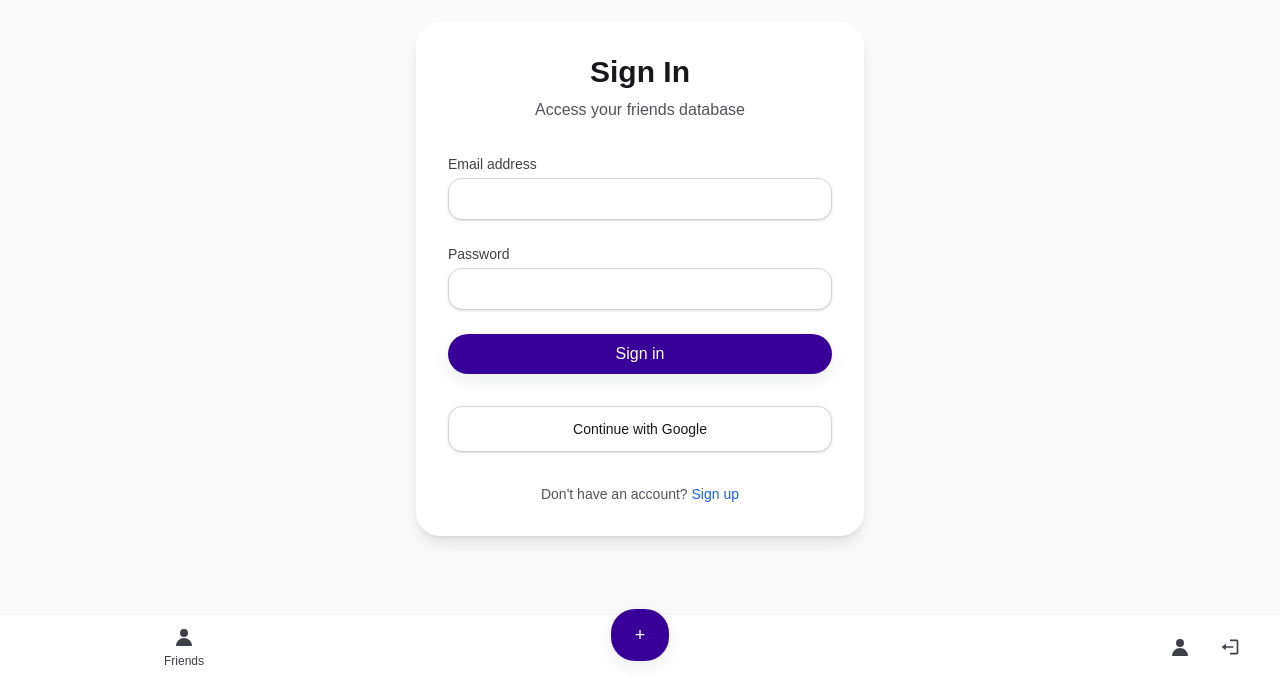
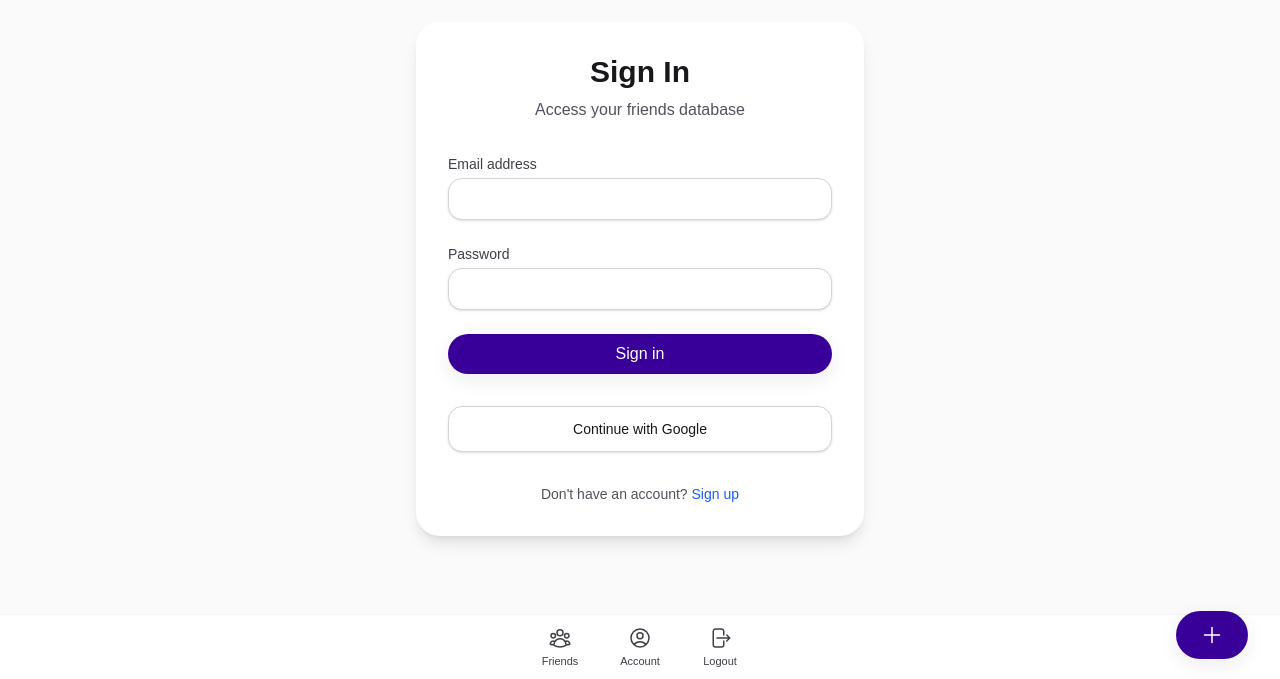
Before and after one commit to MareliBasson/oremi-mvp, a Next.js app: page /auth/login in a window 1280 px wide. Shown: the part 121-800 px from the top of the page. Built offline with nearby package versions, Linux system fonts and the light colour scheme; no server answers.

Commit message:
Clean up bottom nav buttons

```diff
--- a/components/BottomNav.tsx
+++ b/components/BottomNav.tsx
@@ -3,7 +3,14 @@
 import { useRouter } from 'next/navigation'
 import UserMenu from './UserMenu'
 import Button from './Button'
+import IconButton from './IconButton'
 import { useAuth } from '@/contexts/AuthContext'
+import {
+	UserGroupIcon,
+	PlusIcon,
+	ArrowRightOnRectangleIcon,
+} from '@heroicons/react/24/outline'
+import { UserCircleIcon } from '@heroicons/react/24/outline'
 
 export default function BottomNav() {
 	const router = useRouter()
@@ -24,31 +31,51 @@ export default function BottomNav() {
 			style={{ paddingBottom: 'env(safe-area-inset-bottom)' }}
 		>
 			<div className='max-w-7xl mx-auto px-4 sm:px-6 lg:px-8'>
-				<nav className='flex items-center justify-between h-16 relative'>
-					<button
-						type='button'
+				<nav className='flex items-center justify-center h-16 relative'>
+					<IconButton
 						onClick={(e) => {
 							e.preventDefault()
 							e.stopPropagation()
 							void router.push('/friends')
 						}}
-						className='w-1/4 flex flex-col items-center text-xs text-zinc-700 dark:text-zinc-300'
-						aria-label='Friends'
-					>
-						<svg
-							xmlns='http://www.w3.org/2000/svg'
-							viewBox='0 0 24 24'
-							className='w-6 h-6 mb-1'
-						>
-							<path
-								fill='currentColor'
-								d='M12 12a4 4 0 1 0 0-8 4 4 0 0 0 0 8zm-8 9a8 8 0 0 1 16 0H4z'
+						icon={
+							<UserGroupIcon
+								className='w-full h-full text-zinc-700 dark:text-zinc-300'
+								aria-hidden='true'
 							/>
-						</svg>
-						<span>Friends</span>
-					</button>
+						}
+						label='Friends'
+					/>
+					<IconButton
+						onClick={(e) => {
+							e.preventDefault()
+							e.stopPropagation()
+							void router.push('/settings')
+						}}
+						icon={
+							<UserCircleIcon
+								className='w-full h-full text-zinc-700 dark:text-zinc-300'
+								aria-hidden='true'
+							/>
+						}
+						label='Account'
+					/>
+					<IconButton
+						onClick={(e) => {
+							e.preventDefault()
+							e.stopPropagation()
+							void handleLogout()
+						}}
+						icon={
+							<ArrowRightOnRectangleIcon
+								className='w-full h-full text-zinc-700 dark:text-zinc-300'
+								aria-hidden='true'
+							/>
+						}
+						label='Logout'
+					/>
 
-					<div className='absolute left-0 right-0 flex justify-center -mt-6 pointer-events-none'>
+					<div className='absolute left-0 right-0 flex justify-end -mt-6 pointer-events-none'>
 						<div className='pointer-events-auto'>
 							<Button
 								onClick={(e) => {
@@ -58,34 +85,12 @@ export default function BottomNav() {
 								size='lg'
 								className='rounded-full'
 							>
-								+
+								<PlusIcon
+									className='w-6 h-6'
+									aria-hidden='true'
+								/>
 							</Button>
 						</div>
-					</div>
-
-					<div className='w-1/4 flex items-center justify-end gap-3'>
-						<UserMenu />
-						<button
-							type='button'
-							onClick={(e) => {
-								e.preventDefault()
-								e.stopPropagation()
-								void handleLogout()
-							}}
-							className='p-2 rounded-full hover:bg-zinc-100 dark:hover:bg-zinc-800 focus:outline-none'
-							title='Logout'
-							aria-label='Logout'
-						>
-							<svg
-								xmlns='http://www.w3.org/2000/svg'
-								viewBox='0 0 24 24'
-								fill='currentColor'
-								className='w-5 h-5 text-zinc-700 dark:text-zinc-300'
-							>
-								<path d='M16 13v-2H7V8l-5 4 5 4v-3z' />
-								<path d='M20 3h-8v2h8v14h-8v2h8a2 2 0 0 0 2-2V5a2 2 0 0 0-2-2z' />
-							</svg>
-						</button>
 					</div>
 				</nav>
 			</div>
--- /dev/null
+++ b/components/IconButton.tsx
@@ -0,0 +1,25 @@
+'use client'
+
+import React from 'react'
+
+type IconButtonProps = React.ButtonHTMLAttributes<HTMLButtonElement> & {
+	icon: React.ReactNode
+	label?: string
+}
+
+export default function IconButton({
+	icon,
+	label,
+	className = '',
+	...rest
+}: IconButtonProps) {
+	return (
+		<button
+			{...rest}
+			className={`w-20 flex flex-col items-center text-xs text-zinc-700 dark:text-zinc-300 ${className}`}
+		>
+			<span className='w-6 h-6 mb-1'>{icon}</span>
+			{label ? <span className='text-[11px]'>{label}</span> : null}
+		</button>
+	)
+}
--- a/components/UserMenu.tsx
+++ b/components/UserMenu.tsx
@@ -1,36 +1,25 @@
 'use client'
 
 import { useRouter } from 'next/navigation'
+import { UserCircleIcon } from '@heroicons/react/24/outline'
 
 export default function UserMenu() {
 	const router = useRouter()
 
 	return (
-		<div>
-			<button
-				type='button'
+		<IconButton
 			onClick={(e) => {
 				e.preventDefault()
 				e.stopPropagation()
 				void router.push('/settings')
 			}}
-				className='p-2 rounded-full hover:bg-zinc-100 dark:hover:bg-zinc-800 focus:outline-none'
-				title='User preferences'
-				aria-label='User preferences'
-			>
-				<svg
-					xmlns='http://www.w3.org/2000/svg'
-					viewBox='0 0 24 24'
-					fill='currentColor'
-					className='w-6 h-6 text-zinc-700 dark:text-zinc-300'
-				>
-					<path
-						fillRule='evenodd'
-						d='M12 12a4 4 0 100-8 4 4 0 000 8zm-8 9a8 8 0 1116 0H4z'
-						clipRule='evenodd'
+			icon={
+				<UserCircleIcon
+					className='w-full h-full text-zinc-700 dark:text-zinc-300'
+					aria-hidden='true'
 				/>
-				</svg>
-			</button>
-		</div>
+			}
+			label='Account'
+		/>
 	)
 }
--- a/package.json
+++ b/package.json
@@ -14,6 +14,7 @@
 	"dependencies": {
 		"firebase": "^12.8.0",
 		"next": "16.1.2",
+		"@heroicons/react": "^2.1.5",
 		"react": "19.2.3",
 		"react-dom": "19.2.3"
 	},
```
Also changed, not shown: 1 other file (tests, documents, lock files or other folders). Lines whose indentation alone changed are shown as unchanged.
